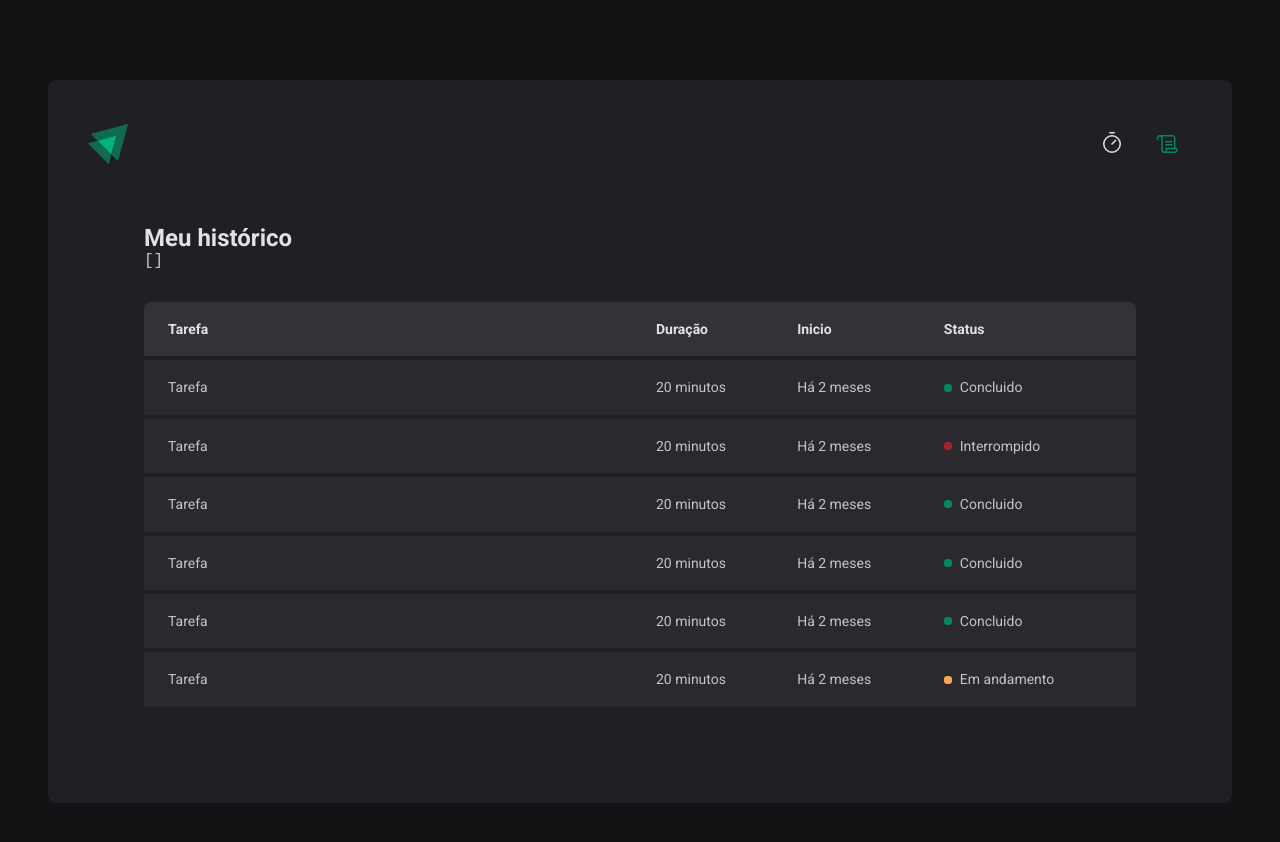
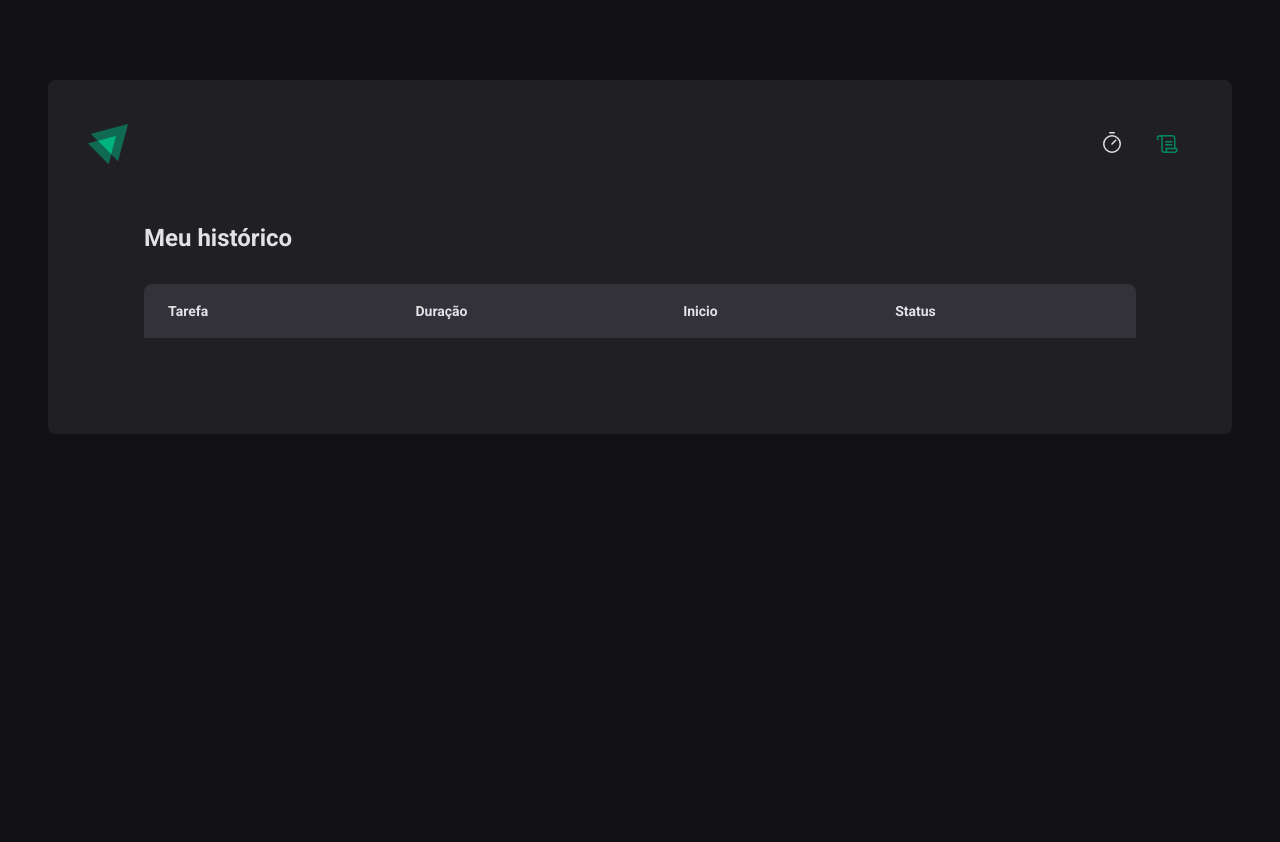
Before and after one commit to GabrielGCJ/p-02-react-js-rocketseat-timer, a React (Vite) app: page /history in a window 1280 px wide. Shown: the top 842 px of the page. After the commit the page ends 800 px from the top, so only its background shows below. Built offline with nearby package versions, Linux system fonts and the light colour scheme.

Commit message:
feature/real-history-listing

```diff
--- a/src/pages/History/History.tsx
+++ b/src/pages/History/History.tsx
@@ -7,8 +7,6 @@
   return (
     <HistoryContainer>
       <h1>Meu histórico</h1>
-
-      <pre>{JSON.stringify(cycles, null, 2)}</pre>
 
       <HistoryList>
         <table>
@@ -21,54 +19,28 @@
             </tr>
           </thead>
           <tbody>
-            <tr>
-              <td>Tarefa</td>
-              <td>20 minutos</td>
-              <td>Há 2 meses</td>
-              <td>
-                <Status statusColor="green">Concluido</Status>
-              </td>
-            </tr>
-            <tr>
-              <td>Tarefa</td>
-              <td>20 minutos</td>
-              <td>Há 2 meses</td>
-              <td>
-                <Status statusColor="red">Interrompido</Status>
-              </td>
-            </tr>
-            <tr>
-              <td>Tarefa</td>
-              <td>20 minutos</td>
-              <td>Há 2 meses</td>
-              <td>
-                <Status statusColor="green">Concluido</Status>
-              </td>
-            </tr>
-            <tr>
-              <td>Tarefa</td>
-              <td>20 minutos</td>
-              <td>Há 2 meses</td>
-              <td>
-                <Status statusColor="green">Concluido</Status>
-              </td>
-            </tr>
-            <tr>
-              <td>Tarefa</td>
-              <td>20 minutos</td>
-              <td>Há 2 meses</td>
-              <td>
-                <Status statusColor="green">Concluido</Status>
-              </td>
-            </tr>
-            <tr>
-              <td>Tarefa</td>
-              <td>20 minutos</td>
-              <td>Há 2 meses</td>
-              <td>
-                <Status statusColor="yellow">Em andamento</Status>
-              </td>
-            </tr>
+            {cycles.map((cycle) => {
+              return (
+                <tr key={cycle.id}>
+                  <td>{cycle.task}</td>
+                  <td>{cycle.minutesAmount} minutes</td>
+                  <td>{cycle.startDate.toISOString()}</td>
+                  <td>
+                    {cycle.finishedDate && (
+                      <Status statusColor="green">Concluído</Status>
+                    )}
+
+                    {cycle.interruptedDate && (
+                      <Status statusColor="red">Interrompido</Status>
+                    )}
+
+                    {!cycle.finishedDate && !cycle.interruptedDate && (
+                      <Status statusColor="yellow">Em andamento</Status>
+                    )}
+                  </td>
+                </tr>
+              )
+            })}
           </tbody>
         </table>
       </HistoryList>
```
